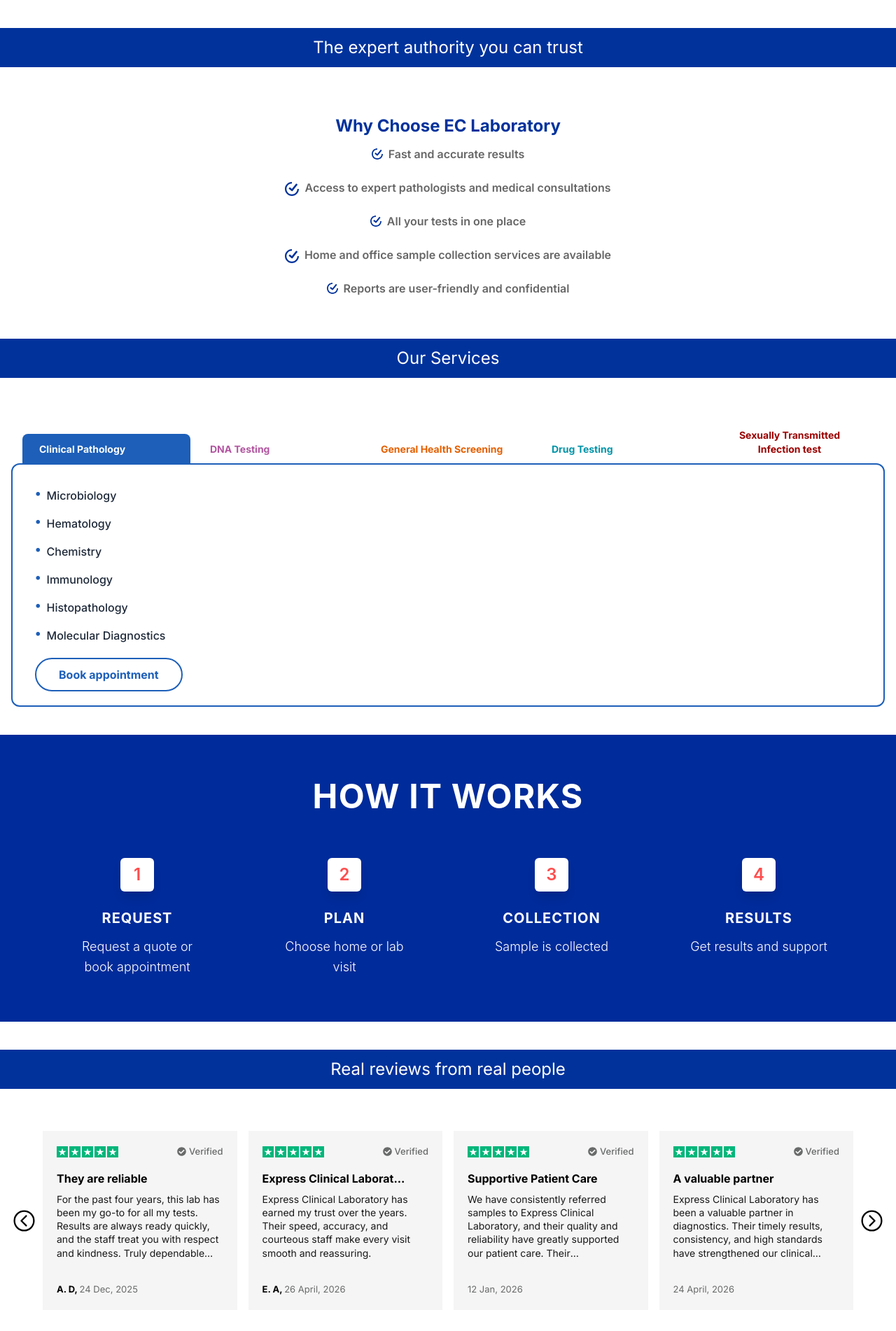
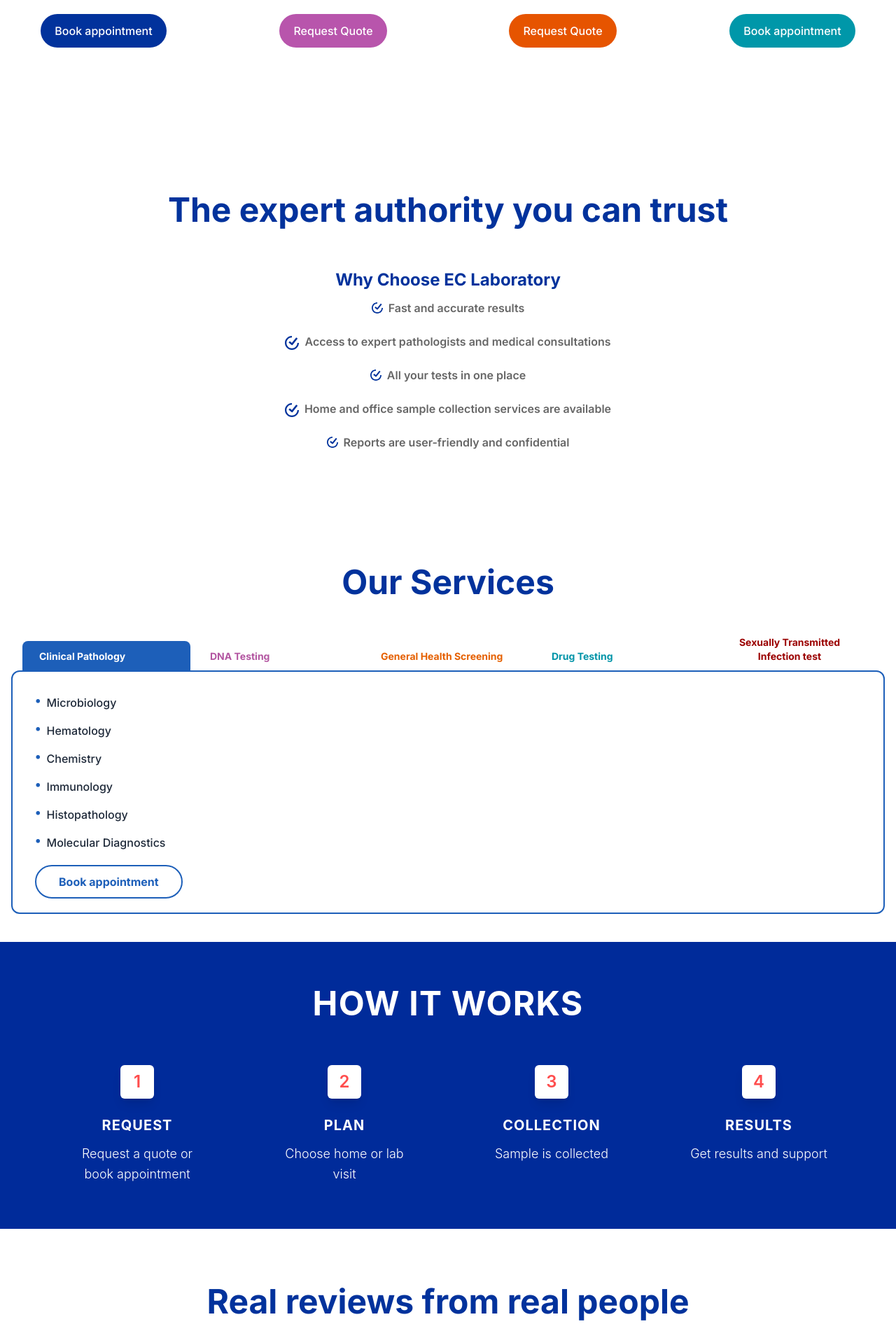
Before and after one commit to damzymichael/eclabs, a React (Vite) app: page / in a window 1280 px wide. Shown: the part 895-2797 px from the top of the page at 70% size. Built offline with nearby package versions, Linux system fonts and the light colour scheme.

Commit message:
homepage changes

```diff
--- a/src/pages/BookAppointment.tsx
+++ b/src/pages/BookAppointment.tsx
@@ -12,7 +12,7 @@
             </a>
           </li>
           <li>»</li>
-          <li>Request Quotee</li>
+          <li>Request Quote</li>
         </ol>
       </nav>
 
--- a/src/pages/Home.tsx
+++ b/src/pages/Home.tsx
@@ -58,7 +58,7 @@
 
       {/* Different types of services with icons  */}
       <section>
-        <div className="max-w-7xl mx-auto grid gap-16 grid-cols-1 sm:grid-cols-2 lg:grid-cols-4 justify-center items-stretch px-4 py-14">
+        <div className="max-w-7xl mx-auto grid gap-16 grid-cols-1 sm:grid-cols-2 lg:grid-cols-4 justify-center px-4 pt-35 pb-26">
           <div className="flex flex-col items-center">
             <div className="border-10 border-[#01329C] rounded-full size-30 grid place-items-center mb-4">
               <IoIosPeople color="#01329C" size={70} />
@@ -84,7 +84,7 @@
             </p>
             <Link
               to="/book-appointment"
-              className="text-white bg-[#b855ac] py-3 px-5 rounded-full font-medium hover:opacity-85 hover:scale-x-105 transition-all"
+              className="text-white bg-[#b855ac] py-3 px-5 rounded-full font-medium hover:opacity-85 hover:scale-x-105 transition-all mt-auto"
             >
               Request Quote
             </Link>
@@ -99,7 +99,7 @@
             </p>
             <Link
               to="/book-appointment"
-              className="text-white bg-[#e65400] py-3 px-5 rounded-full font-medium hover:opacity-85 hover:scale-x-105 transition-all"
+              className="text-white bg-[#e65400] py-3 px-5 rounded-full font-medium hover:opacity-85 hover:scale-x-105 transition-all mt-auto"
             >
               Request Quote
             </Link>
@@ -114,7 +114,7 @@
             </p>
             <Link
               to="/book-appointment"
-              className="text-white bg-[#0097A9] py-3 px-5 rounded-full font-medium hover:opacity-85 hover:scale-x-105 transition-all"
+              className="text-white bg-[#0097A9] py-3 px-5 rounded-full font-medium hover:opacity-85 hover:scale-x-105 transition-all mt-auto"
             >
               Book appointment
             </Link>
@@ -123,10 +123,10 @@
       </section>
 
       {/* The expert authority you can trust  */}
-      <section>
-        <header className="bg-[#01329C] text-white px-4 py-3 mb-2">
-          <h3 className="text-center text-2xl">The expert authority you can trust</h3>
-        </header>
+      <section className="py-26">
+        <h3 className="text-center text-[#01329C] text-4xl md:text-5xl font-bold">
+          The expert authority you can trust
+        </h3>
         <div className="max-w-7xl mx-auto flex flex-col md:flex-row gap-10 md:gap-5 items-start px-4 py-7 md:py-15">
           <article className="w-full md:w-1/2 mx-auto md:text-center">
             <header className="mb-3">
@@ -160,9 +160,7 @@
 
       {/* What we offer  */}
       <section>
-        <header className="bg-[#01329C] text-white px-4 py-3 mb-5">
-          <h3 className="text-center text-2xl">Our Services</h3>
-        </header>
+        <h3 className="text-center text-[#01329C] text-4xl md:text-5xl font-bold">Our Services</h3>
         <div className="max-w-7xl mx-auto px-4 py-7 md:py-10">
           <div className="">
             {/* Tab Navigation */}
@@ -278,10 +276,10 @@
       </section>
 
       {/* Testimonials  */}
-      <section>
-        <header className="bg-[#01329C] text-white px-4 py-3 mb-5">
-          <h3 className="text-center text-2xl">Real reviews from real people</h3>
-        </header>
+      <section className="py-10">
+        <h3 className="text-center text-[#01329C] text-4xl md:text-5xl font-bold mb-16">
+          Real reviews from real people
+        </h3>
         <div className="max-w-7xl mx-auto px-4 py-7 md:py-10 flex items-center mb-10">
           <button onClick={scrollPrev}>
             <IoChevronBackCircleOutline size={37} />
```
